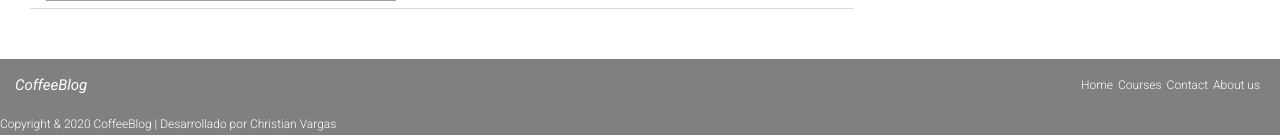
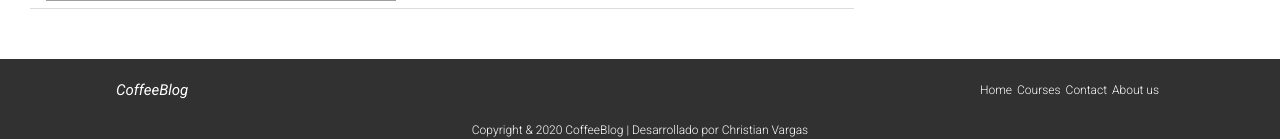
Before and after one commit to chrisvarg/coffeeBlog, a PHP site: page / in a window 1280 px wide. Shown: the part 1323-1462 px from the top of the page. Run offline with PHP 8.4, Linux system fonts and the light colour scheme; grey boxes are pictures that could not be loaded.

Commit message:
footer Terminado

```diff
--- a/css/main.css
+++ b/css/main.css
@@ -221,12 +221,14 @@ h3{
 /* FOOTER */
 
 .site-footer {
-    background-color: gray;
+    background-color: rgb(49, 49, 49);
 }
 
 .footer-container {
+    margin: 0 auto;
+    max-width: 85%;
     display: flex;
-    padding: 1.5rem;
+    padding: 2rem;
     align-items: center;
     justify-content: space-between;
 }
@@ -250,7 +252,7 @@ h3{
     color: white;
 }
 
-.creator span{
+.creator {
     text-align: center;
     font-size: 1.2rem;
     font-style: normal;
```
